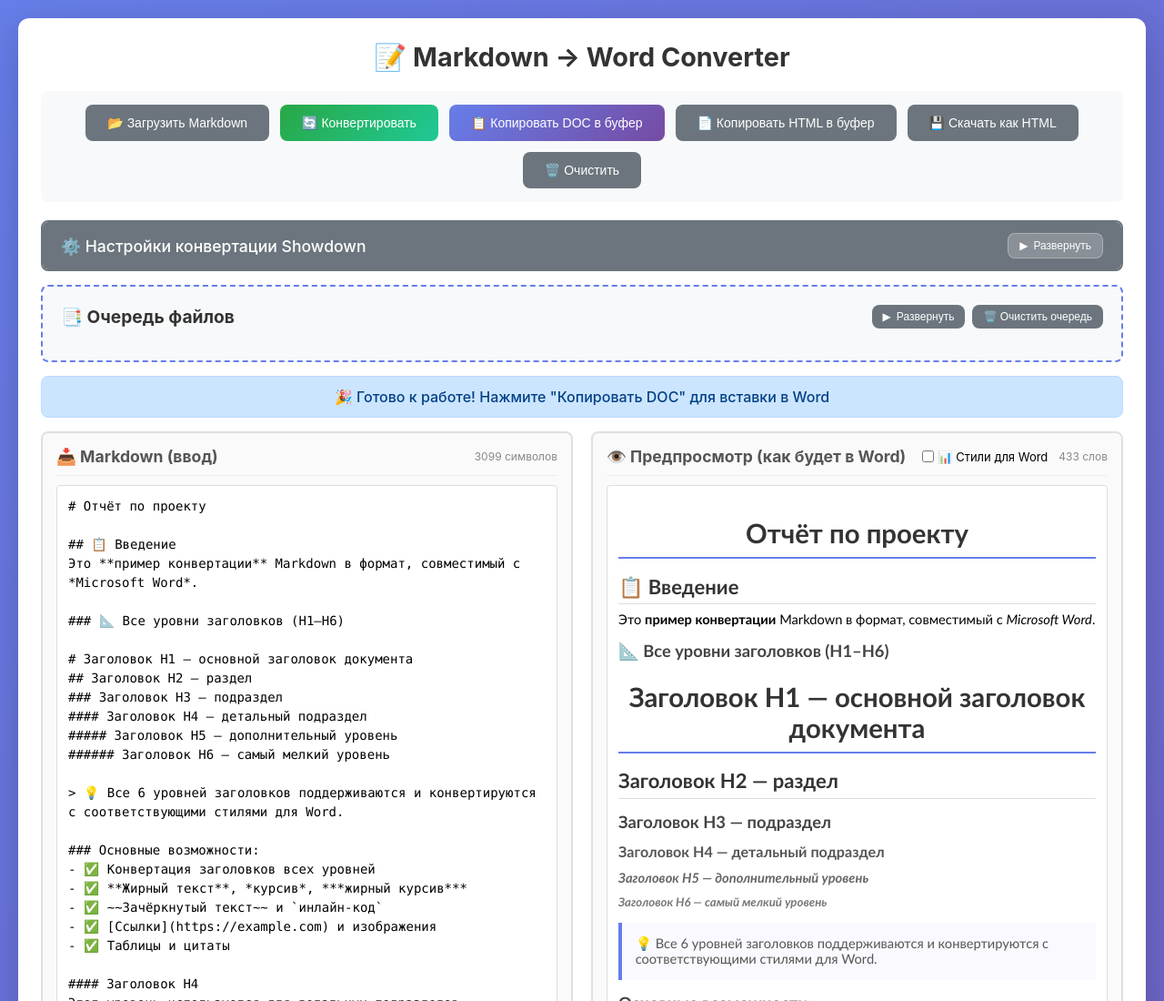
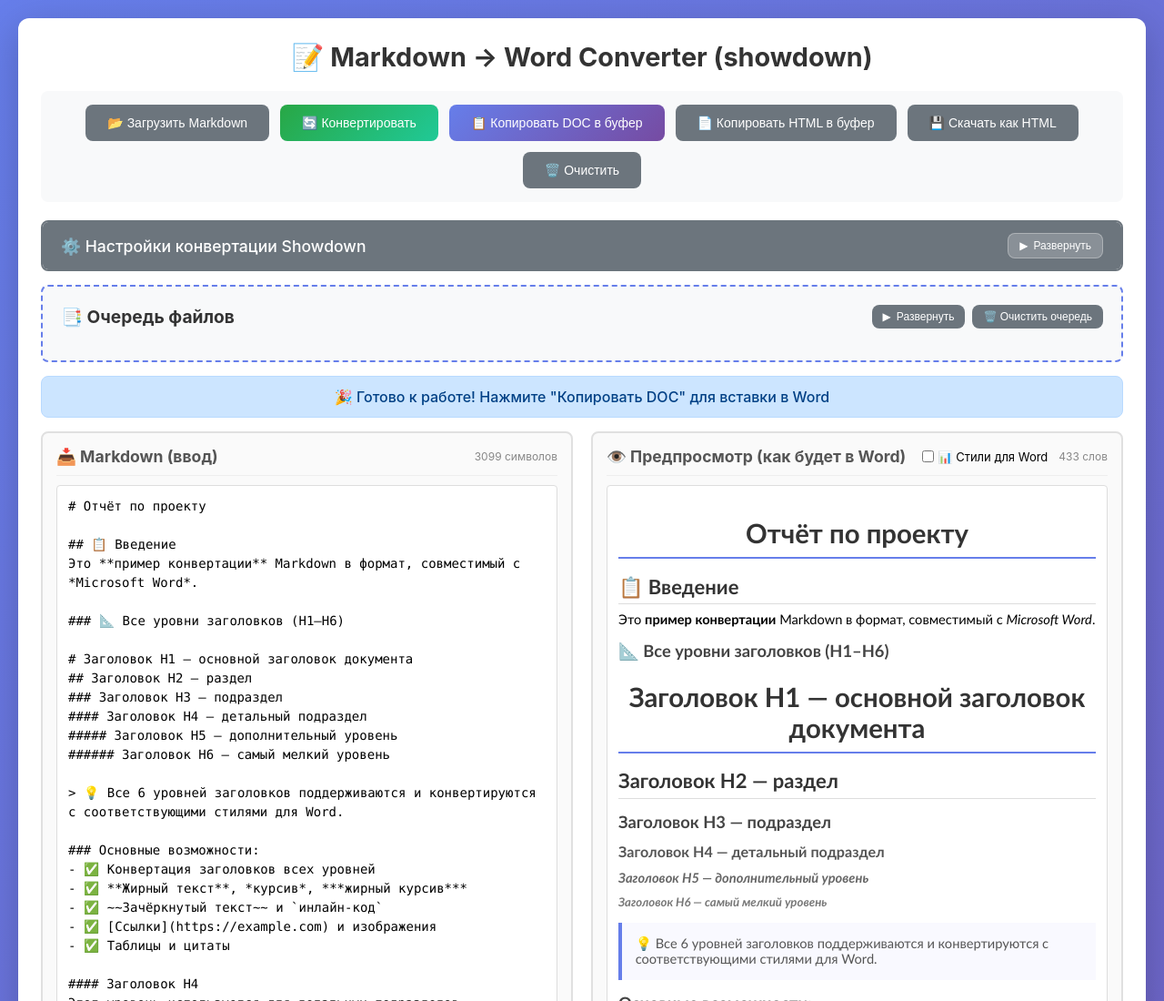
Before and after one commit to Vini74/md2word, a website: page md2word-showdown.html in a window 1280 px wide. Shown: the top 1100 px of the page at 91% size. Drawn offline with Linux system fonts and the light colour scheme.

Commit message:
Обновление README и других файлов проекта

```diff
--- a/md2word-showdown.html
+++ b/md2word-showdown.html
@@ -3,7 +3,7 @@
 <head>
   <meta charset="UTF-8">
   <meta name="viewport" content="width=device-width, initial-scale=1.0">
-  <title>Markdown → Word Converter</title>
+  <title>Markdown → Word Converter (showdown)</title>
   <script src="lib/showdown.min.js"></script>
   <style>
     /* ===== Сброс стилей ===== */
@@ -747,7 +747,7 @@
 </head>
 <body>
   <div class="wrapper">
-    <h1>📝 Markdown → Word Converter</h1>
+    <h1>📝 Markdown → Word Converter (showdown)</h1>
 
     <!-- Контейнер для toast-уведомлений -->
     <div id="toastContainer" class="toast-container"></div>
```
Also changed, not shown: README.md, README_RU.md.
